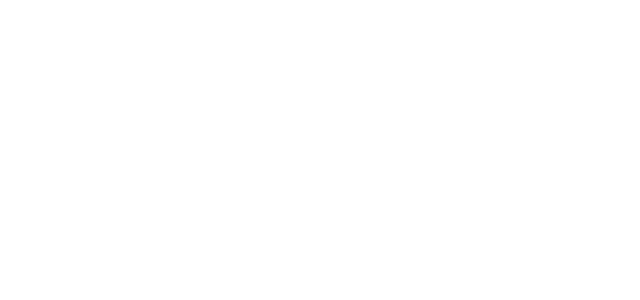
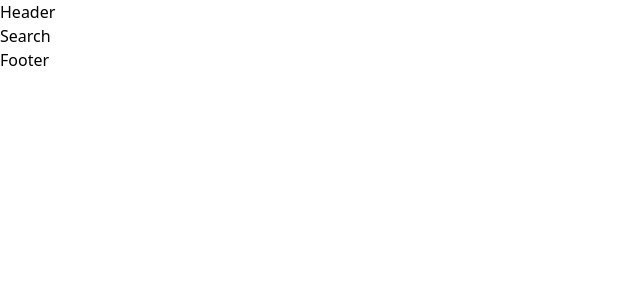
Before and after one commit to Biniambatu/Cinemate_React_pro, a React (Vite) app: page /search in a window 1280 px wide. Shown: the top 300 px of the page, without its empty margins (0-640 px from the left). Built offline with nearby package versions, Linux system fonts and the light colour scheme.

Commit message:
installing tailwind

```diff
--- a/package.json
+++ b/package.json
@@ -10,12 +10,14 @@
   },
   "dependencies": {
     "react": "^18.2.0",
-    "react-dom": "^18.2.0"
+    "react-dom": "^18.2.0",
+    "react-router-dom": "^6.23.1"
   },
   "devDependencies": {
     "@types/react": "^18.0.27",
     "@types/react-dom": "^18.0.10",
     "@vitejs/plugin-react": "^3.1.0",
+    "tailwindcss": "^3.4.3",
     "typescript": "^4.9.3",
     "vite": "^4.1.0"
   }
--- a/src/App.tsx
+++ b/src/App.tsx
@@ -1,11 +1,9 @@
 import './App.css'
-
+import AllRoutes from './routes/AllRoutes'
 function App() {
-
-
   return (
-    <div className="App">
-
+    <div >
+      <AllRoutes></AllRoutes>
     </div>
   )
 }
--- a/src/index.css
+++ b/src/index.css
@@ -0,0 +1,3 @@
+@tailwind base;
+@tailwind components;
+@tailwind utilities;
--- a/src/main.tsx
+++ b/src/main.tsx
@@ -1,10 +1,13 @@
 import React from 'react'
 import ReactDOM from 'react-dom/client'
+import { BrowserRouter as Routes } from 'react-router-dom'
 import App from './App'
 import './index.css'
 
 ReactDOM.createRoot(document.getElementById('root') as HTMLElement).render(
   <React.StrictMode>
-    <App />
+    <Routes>
+      <App />
+    </Routes>
   </React.StrictMode>,
 )
--- a/src/pages/Search.tsx
+++ b/src/pages/Search.tsx
@@ -1,6 +1,8 @@
 
 export const Search = () => {
   return (
-    <main>Search</main>
+    <main>
+      <p>Search</p>
+    </main>
   )
 }
--- a/src/routes/AllRoutes.tsx
+++ b/src/routes/AllRoutes.tsx
@@ -0,0 +1,25 @@
+import { Route, Router, Routes } from "react-router-dom";
+import { MovieList, MovieListDetail, PageNotFound, Search } from "../pages";
+import { Card, Footer, Header } from "../components";
+
+
+
+const AllRoutes = () => {
+  return (
+    <main>
+       <Header></Header>
+        <Routes>
+            <Route path="/" element={<MovieList/>}></Route>
+            <Route path="movie/:id" element={<MovieListDetail/>}></Route>
+            <Route path="movie/:popular" element={<MovieList/>}></Route>
+            <Route path="movie/:top" element={<MovieList/>}></Route>
+            <Route path="movie/:upcoming" element={<MovieList/>}></Route>
+            <Route path="search" element={<Search/>}></Route>
+            <Route path="*" element={<PageNotFound/>}></Route>
+        </Routes>
+      <Footer></Footer>
+    </main>
+  )
+}
+
+export default AllRoutes
--- /dev/null
+++ b/tailwind.config.js
@@ -0,0 +1,7 @@
+module.exports = {
+    content: ["./src/**/*.{html,js}"],
+    theme: {
+      extend: {},
+    },
+    plugins: [],
+  }
```
Also changed, not shown: 2 other files (tests, documents, lock files or other folders).
